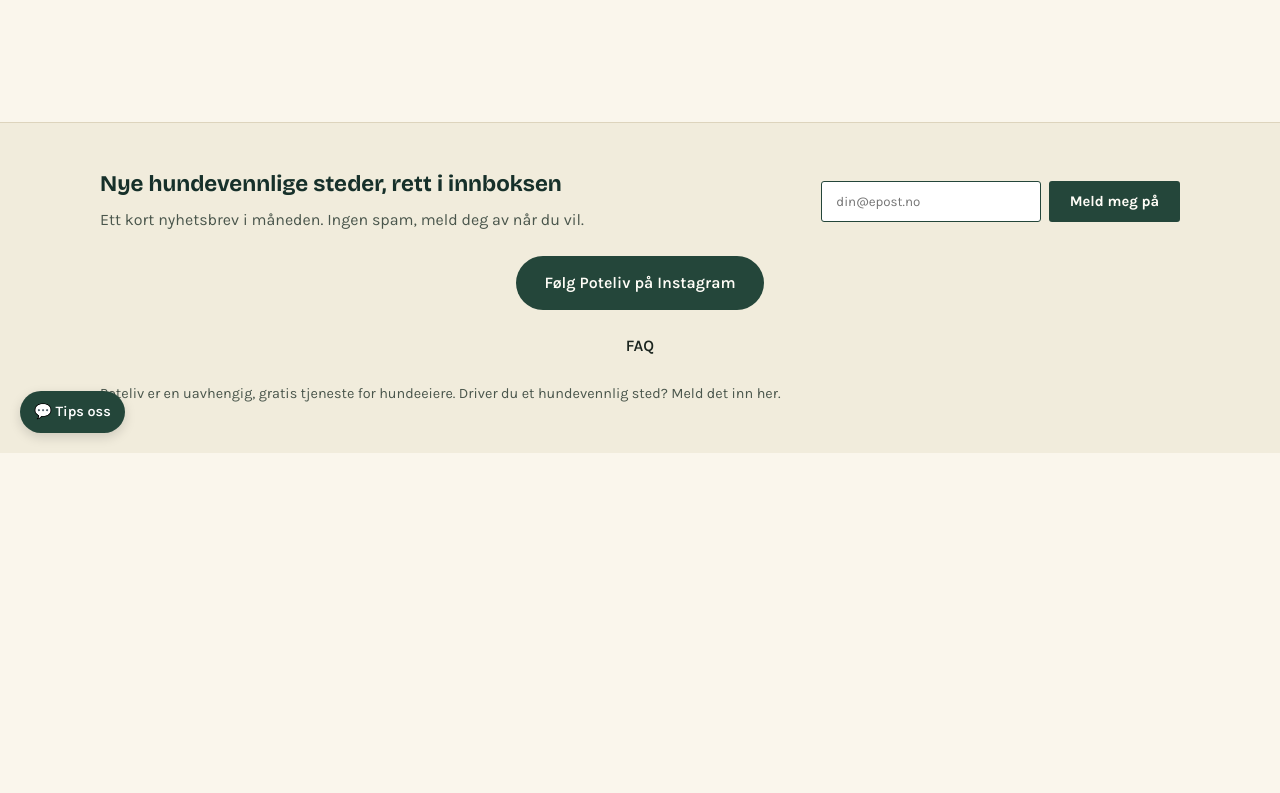
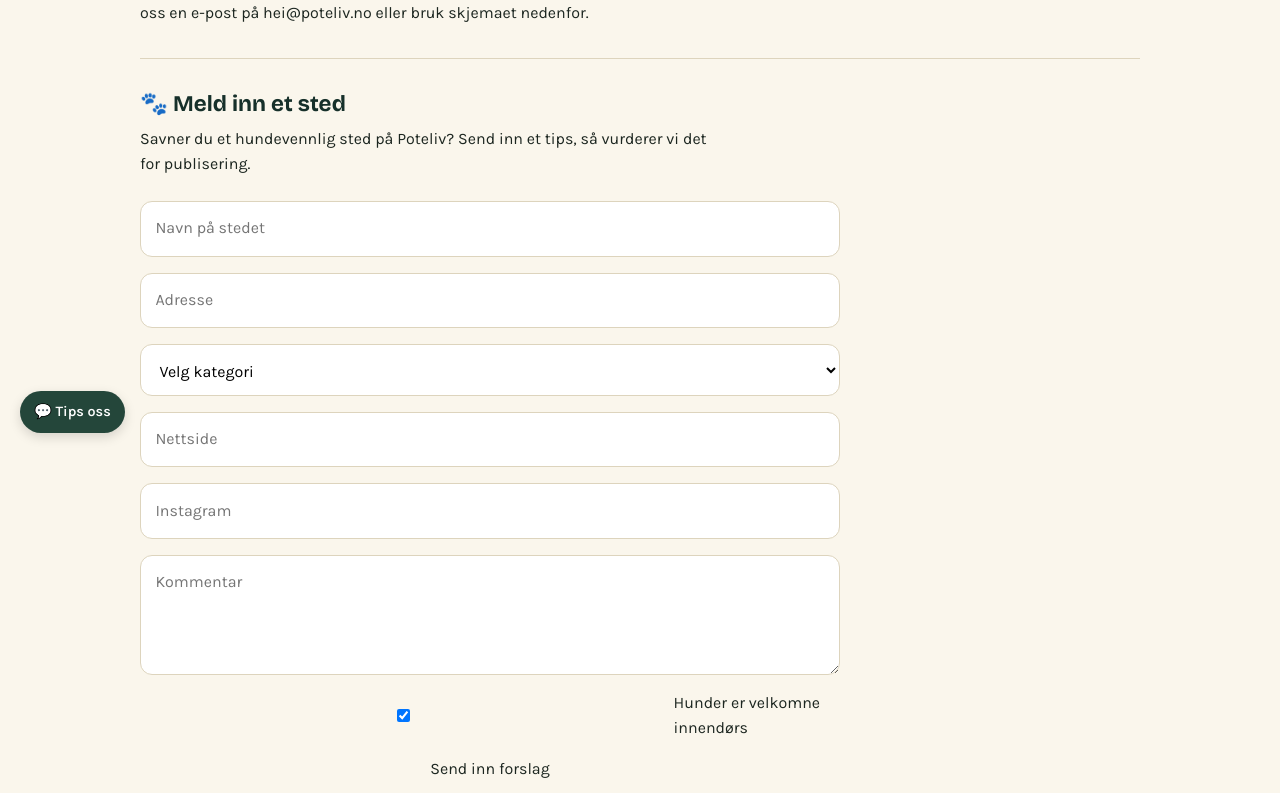
Before and after one commit to preztmo/poteliv-beta, a React (Vite) app: page /om-oss in a window 1280 px wide. Shown: the part 347-1140 px from the top of the page. Before the commit the page ends 800 px from the top, so only its background shows below. Built offline with nearby package versions, Linux system fonts and the light colour scheme.

Commit message:
la til skjema for tips

```diff
--- a/About.jsx
+++ b/About.jsx
@@ -1,16 +1,151 @@
+import { useState } from "react";
+import { supabase } from "./supabase";
+
 export default function About() {
-  return (
+const [formData, setFormData] = useState({
+name: "",
+address: "",
+category: "",
+website: "",
+instagram: "",
+dogs_inside: true,
+comment: "",
+});
+const [submitted, setSubmitted] = useState(false);
+const handleSubmit = async (e) => {
+e.preventDefault();
+const { error } = await supabase
+.from("VenueSuggestions")
+.insert(formData);
+if (!error) {
+setSubmitted(true);
+}
+};
+return (
     <div className="page page--about">
       <h1>Om Poteliv</h1>
       <p>
         Poteliv er en gratis tjeneste som gjør det enkelt å finne kafeer, restauranter, barer og
-        butikker der hunden din er velkommen. Vurderingene kommer fra hundeeiere som faktisk har
-        vært der – ikke fra stedene selv.
+        hoteller der hunden din er velkommen. Vurderingene kommer fra hundeeiere som faktisk har
+        vært der – ikke fra stedene selv. Vi som driver Poteliv er selv hundeeiere, og vi tar jevnlige sjekker av stedene. Dersom du er usikker om hunden din er velkommen, anbefaler vi deg å kontakte stedet direkte.
       </p>
       <p>
         Driver du et sted og vil bli lagt til, eller ønsker du å høre om annonseplass? Send oss en
-        e-post på <a href="mailto:hei@poteliv.no">hei@poteliv.no</a>.
+        e-post på <a href="mailto:hei@poteliv.no">hei@poteliv.no</a> eller bruk skjemaet nedenfor.
       </p>
+      <hr />
+
+<h2>🐾 Meld inn et sted</h2>
+<p>
+Savner du et hundevennlig sted på Poteliv?
+Send inn et tips, så vurderer vi det for publisering.
+</p>
+
+{submitted ? (
+<p>
+✅ Takk for tipset! Vi går gjennom alle forslag før de
+publiseres på Poteliv.
+</p>
+) : (
+<form onSubmit={handleSubmit}>
+<input
+type="text"
+placeholder="Navn på stedet"
+value={formData.name}
+onChange={(e) =>
+setFormData({
+...formData,
+name: e.target.value,
+})
+}
+/>
+
+<input
+type="text"
+placeholder="Adresse"
+value={formData.address}
+onChange={(e) =>
+setFormData({
+...formData,
+address: e.target.value,
+})
+}
+/>
+
+<select
+value={formData.category}
+onChange={(e) =>
+setFormData({
+...formData,
+category: e.target.value,
+})
+}
+>
+<option value="">Velg kategori</option>
+<option value="kafe">Kafé</option>
+<option value="restaurant">Restaurant</option>
+<option value="bar">Bar</option>
+<option value="butikk">Butikk</option>
+</select>
+
+<input
+type="text"
+placeholder="Nettside"
+value={formData.website}
+onChange={(e) =>
+setFormData({
+...formData,
+website: e.target.value,
+})
+}
+/>
+
+<input
+type="text"
+placeholder="Instagram"
+value={formData.instagram}
+onChange={(e) =>
+setFormData({
+...formData,
+instagram: e.target.value,
+})
+}
+/>
+
+<textarea
+placeholder="Kommentar"
+value={formData.comment}
+onChange={(e) =>
+setFormData({
+...formData,
+comment: e.target.value,
+})
+}
+/>
+
+<label>
+<input
+type="checkbox"
+checked={formData.dogs_inside}
+onChange={(e) =>
+setFormData({
+...formData,
+dogs_inside: e.target.checked,
+})
+}
+/>
+{" "}Hunder er velkomne innendørs
+</label>
+
+<button
+type="submit"
+className="login-button"
+>
+Send inn forslag
+</button>
+</form>
+)}
+
     </div>
   )
 }
--- a/index.css
+++ b/index.css
@@ -642,3 +642,34 @@ color: var(--color-accent);
 font-size: 0.95rem;
 font-weight: 500;
 }
+.page--about form {
+display: flex;
+flex-direction: column;
+gap: 1rem;
+margin-top: 1.5rem;
+max-width: 700px;
+}
+.page--about input,
+.page--about select,
+.page--about textarea {
+width: 100%;
+padding: 0.9rem;
+border: 1px solid var(--color-line);
+border-radius: 12px;
+font: inherit;
+background: white;
+}
+.page--about textarea {
+min-height: 120px;
+resize: vertical;
+}
+.page--about label {
+display: flex;
+align-items: center;
+gap: 0.5rem;
+}
+.page--about hr {
+margin: 2rem 0;
+border: 0;
+border-top: 1px solid var(--color-line);
+}
```
Also changed, not shown: 5 other files (tests, documents, lock files or other folders).
